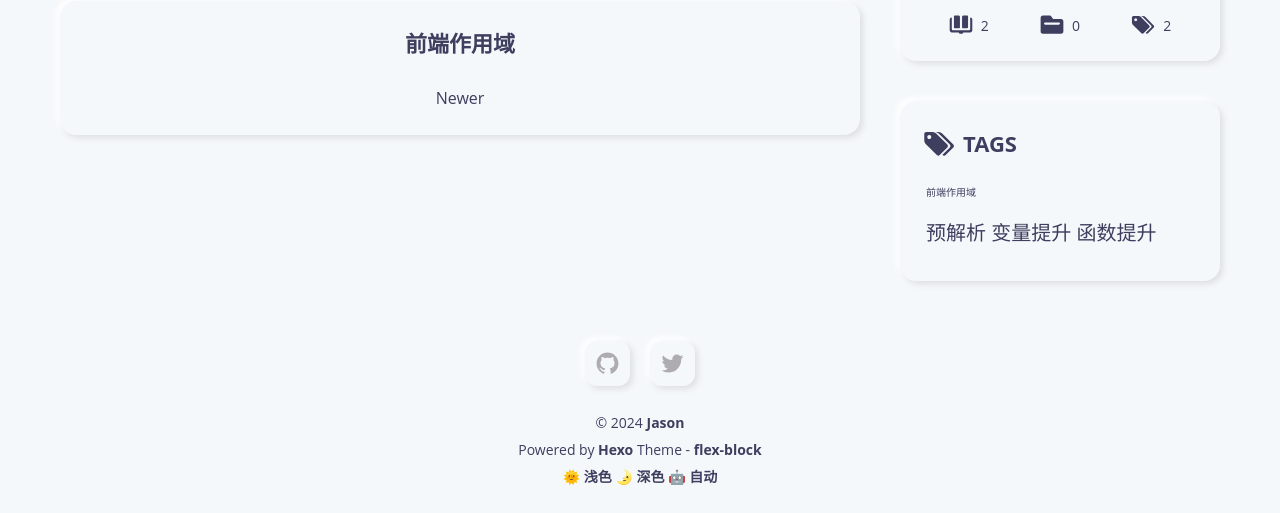
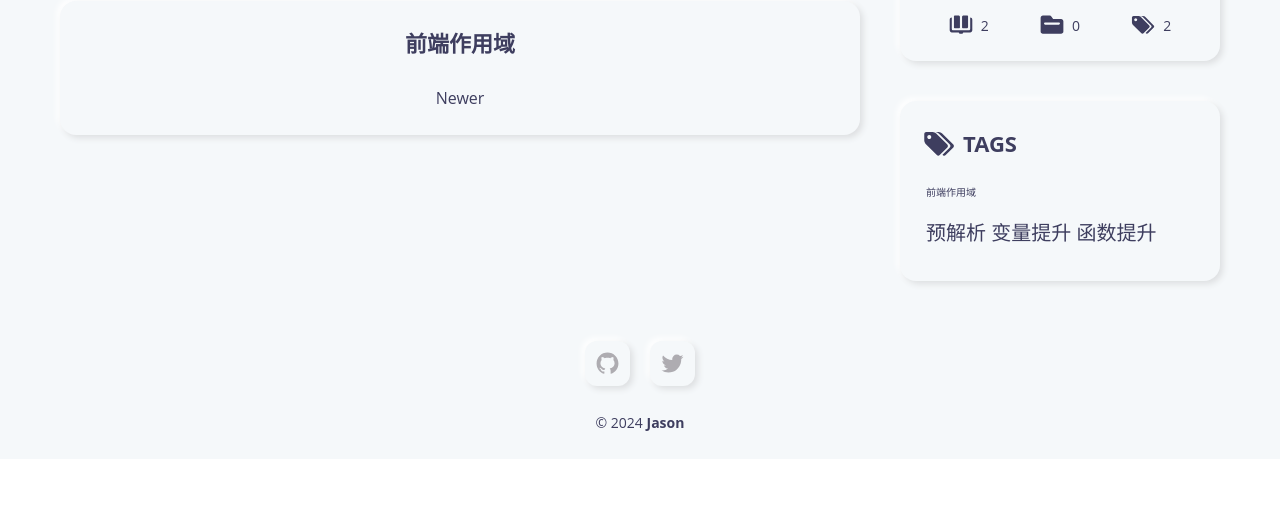
Before and after one commit to jason001130/jason001130.github.io, a plain HTML site: page 2024/03/10/jason-first-blog/index.html in a window 1280 px wide. Shown: the part 705-1218 px from the top of the page. After the commit the page ends 1164 px from the top, so only its background shows below. Drawn offline with nearby package versions, Linux system fonts and the light colour scheme.

Commit message:
Site updated: 2024-03-12 09:34:08

```diff
--- a/2024/03/10/jason-first-blog/index.html
+++ b/2024/03/10/jason-first-blog/index.html
@@ -295,13 +295,13 @@
 
 
 
-    <p>Powered by <a href="https://hexo.io" target="_blank" rel="noopener noreferrer">Hexo</a> Theme - <a href="https://github.com/miiiku/flex-block" target="_blank" rel="noopener noreferrer author">flex-block</a></p>
+    <!-- <p>Powered by <a href="https://hexo.io" target="_blank" rel="noopener noreferrer">Hexo</a> Theme - <a href="https://github.com/miiiku/flex-block" target="_blank" rel="noopener noreferrer author">flex-block</a></p> -->
 
-    <p>
+    <!-- <p>
       <a href="javascript:;" id="theme-light">🌞 浅色</a>
       <a href="javascript:;" id="theme-dark">🌛 深色</a>
       <a href="javascript:;" id="theme-auto">🤖️ 自动</a>
-    </p>
+    </p> -->
   </div>
 </footer>
   </div>
```
Also changed, not shown: 2024/03/12/前端作用域/index.html (+3 -3 lines), archives/2024/03/index.html (+3 -3 lines), archives/2024/index.html (+3 -3 lines), archives/index.html (+3 -3 lines), index.html (+3 -3 lines), tags/预解析-变量提升-函数提升/index.html (+3 -3 lines).
